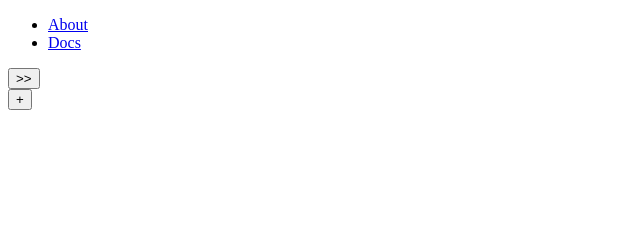
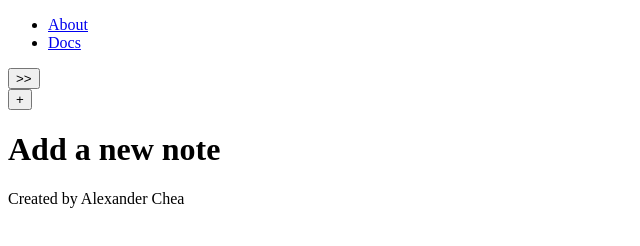
Before and after one commit to AlexanderChea/Alexander_Chea_Assignment1, a plain HTML site: page index.html in a window 1280 px wide. Shown: the whole page, without its empty margins (0-640 px from the left). Drawn offline with Linux system fonts and the light colour scheme.

Commit message:
add footer to index.html

```diff
--- a/index.html
+++ b/index.html
@@ -26,5 +26,14 @@
                 <div class = "note_button">
                     <button class = "new_note_button">+</button>
                 </div>
-                <div class =
+                <div class = "new_note_msg">
+                    <h1>Add a new note</h1>
+                </div>
+            </div>
+        </div>
     </main>
+    <footer>
+        <p>Created by Alexander Chea</p>
+    </footer>
+</body>
+</html>
```
